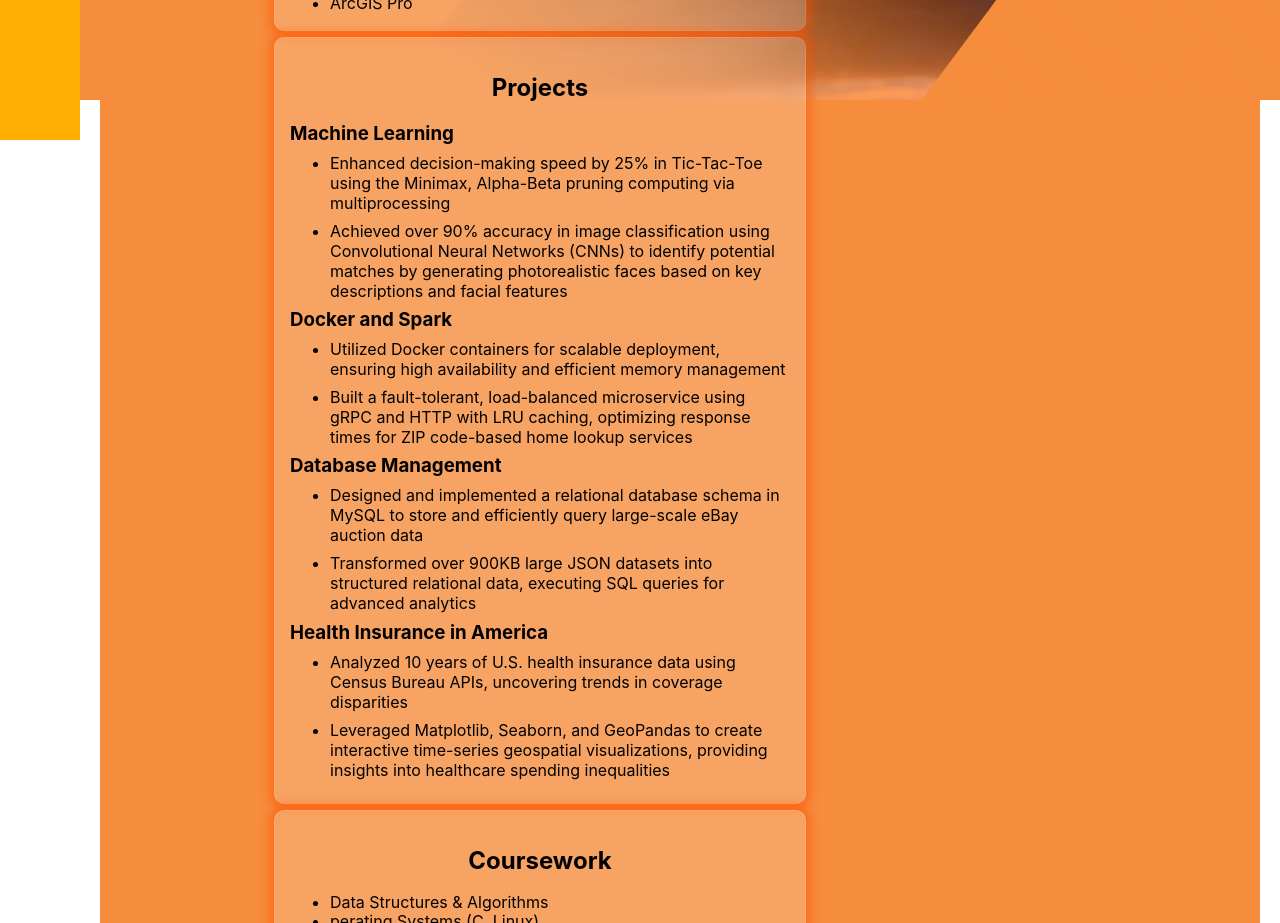
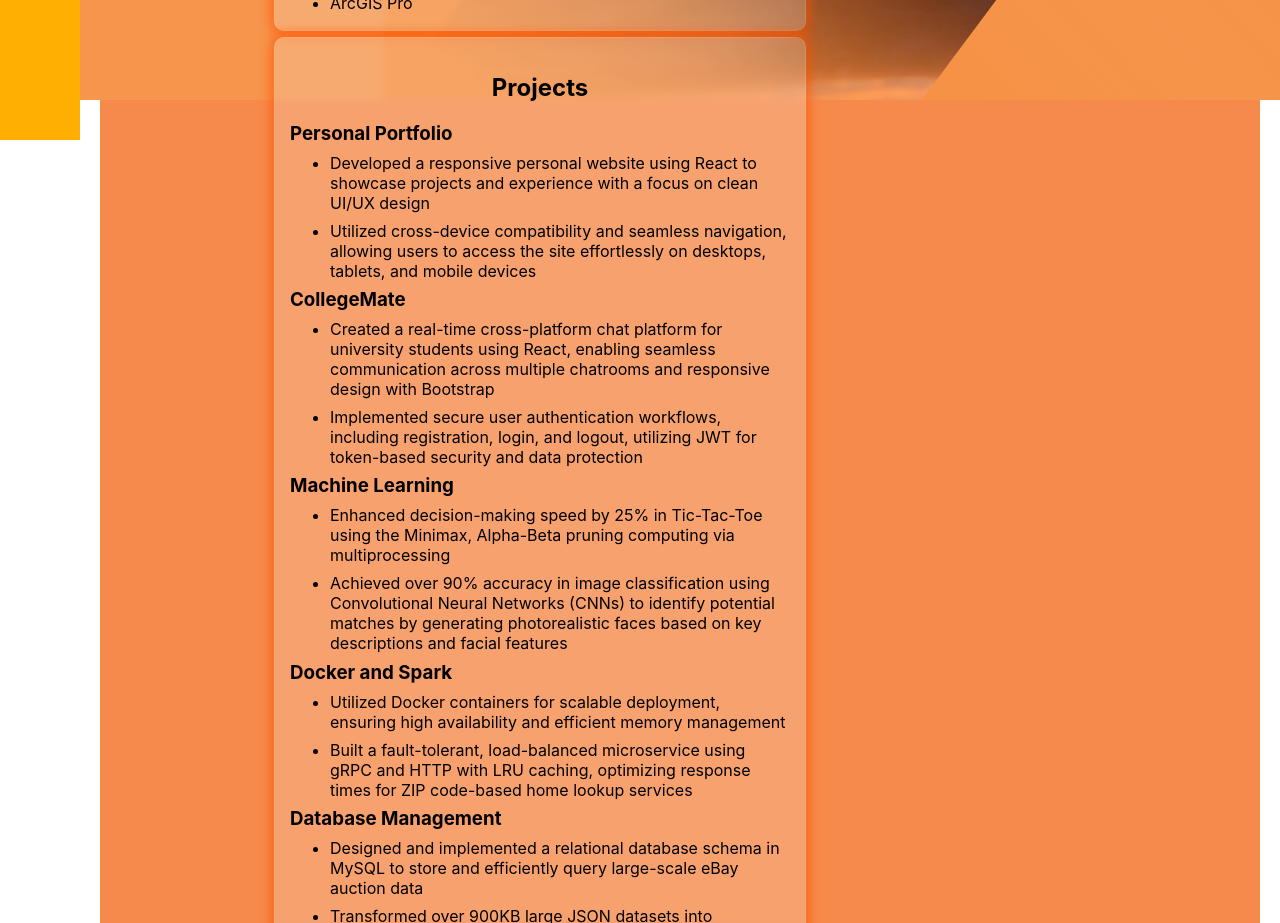
Before and after one commit to Ming-Wang9/mw-portfolio, a React (Create React App) app: page /about in a window 1280 px wide. Shown: the part 700-1623 px from the top of the page. Built offline with nearby package versions, Linux system fonts and the light colour scheme.

Commit message:
add more projects and ipdated resume

```diff
--- a/src/components/About.jsx
+++ b/src/components/About.jsx
@@ -80,6 +80,21 @@ const About = () => {
         </div>
         <div className="about-card-body">
           <div className="about-card-section">
+            <h3>Personal Portfolio</h3>
+            <ul>
+              <li>Developed a responsive personal website using React to showcase projects and experience with a focus on clean UI/UX design</li>
+              <li>Utilized cross-device compatibility and seamless navigation, allowing users to access the site effortlessly on desktops, tablets, and
+              mobile devices</li>
+            </ul>
+          </div>
+          <div className="about-card-section">
+            <h3>CollegeMate</h3>
+            <ul>
+              <li>Created a real-time cross-platform chat platform for university students using React, enabling seamless communication across multiple chatrooms and responsive design with Bootstrap</li>
+              <li>Implemented secure user authentication workflows, including registration, login, and logout, utilizing JWT for token-based security and data protection</li>
+            </ul>
+          </div>
+          <div className="about-card-section">
             <h3>Machine Learning</h3>
             <ul>
               <li>Enhanced decision-making speed by 25% in Tic-Tac-Toe using the Minimax, Alpha-Beta pruning computing via multiprocessing</li>
--- a/src/styles/About.css
+++ b/src/styles/About.css
@@ -1,6 +1,6 @@
 /* About.css */
 .about-container {
-  background-color: #f68d3d; /* About page background color */
+  background-color: #f68a4b; /* About page background color */
   min-height: 100vh; /* Ensure it covers the full viewport height */
   width: 100%;
   overflow: auto; /* Allow scrolling */
@@ -16,8 +16,8 @@
   left: 0;
   width: 100%;
   height: 100%;
-  background-color: #f68d3d; /* Same as main background */
-  z-index: -1; /* Behind everything */
+  background-color: #f6954b;
+  z-index: -1;
 }
 
 /* Background with diagonal cut and proper fade */
@@ -166,7 +166,7 @@
 }
 
 .about-card.skills-card .about-card-body ul {
-  padding: 3;
+  padding: 2;
   margin: 0;
 }
 
@@ -188,7 +188,7 @@
 }
 
 .about-card.projects-card .about-card-body ul {
-  padding: 2.5;
+  padding: 2;
   margin: 0;
 }
 
@@ -204,7 +204,7 @@
 }
 
 .about-card.coursework-card .about-card-body ul {
-  padding: 3;
+  padding: 2;
   margin: 0;
 }
 
```
Also changed, not shown: 1 other file (tests, documents, lock files or other folders).
